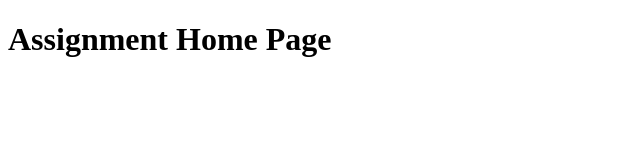
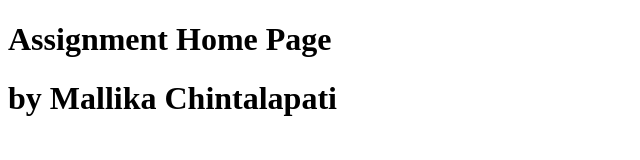
Before and after one commit to mallika2493/chintalapati-mallika-webdev, a website: page public/assignment/index.html in a window 1280 px wide. Shown: the whole page, without its empty margins (0-640 px from the left). Drawn offline with Linux system fonts and the light colour scheme.

Commit message:
changes to home page

```diff
--- a/public/assignment/index.html
+++ b/public/assignment/index.html
@@ -6,5 +6,6 @@
 </head>
 <body>
     <h1>Assignment Home Page</h1>
+    <h1>by Mallika Chintalapati</h1>
 </body>
 </html>
```
